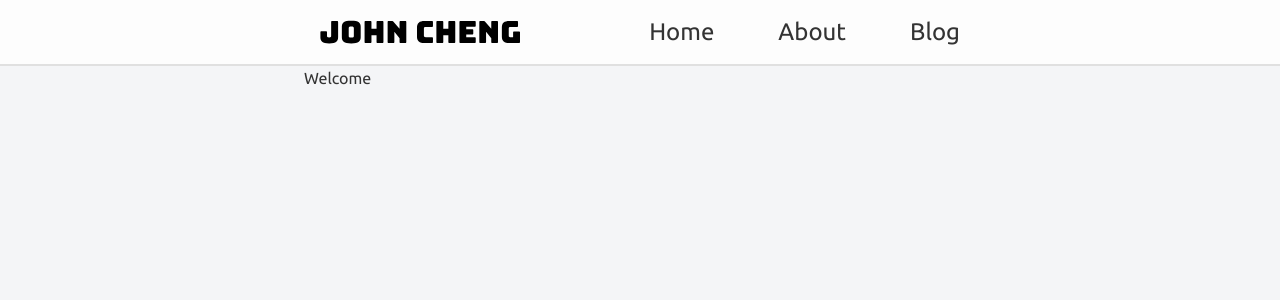
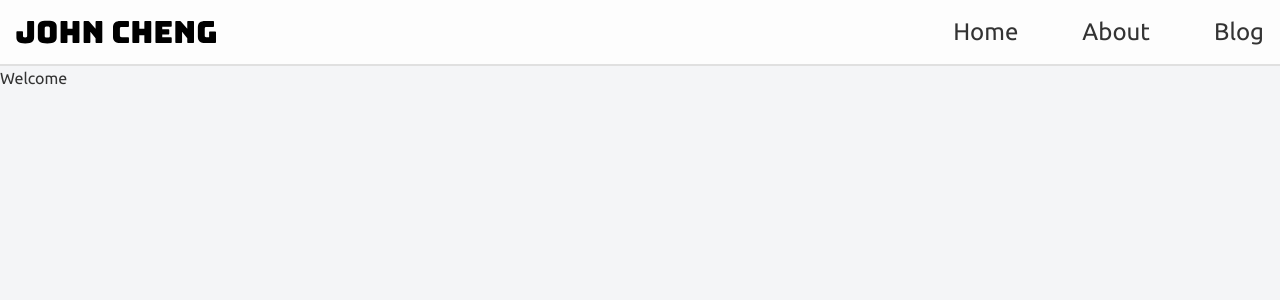
Before and after one commit to john-nhoj/johncheng, a Next.js app: page / in a window 1280 px wide. Shown: the top 300 px of the page. Built offline with nearby package versions, Linux system fonts and the light colour scheme.

Commit message:
Use margin instead of padding and wrap only content in it

```diff
--- a/src/components/Header/Header.tsx
+++ b/src/components/Header/Header.tsx
@@ -13,13 +13,17 @@ export const Header = () => {
     <header
       className={classNames(
         'bg-white',
+        'border-solid',
+        'border-b-2',
+        'border-border'
+      )}
+    >
+      <div
+        className={classNames(
           'flex',
           'flex-col',
           'md:flex-row',
-        'border-solid',
-        'border-b-2',
-        'border-border',
-        'wrapper__x-gutter'
+          'layout__margin--horizontal'
         )}
       >
         <div className="flex justify-between">
@@ -55,6 +59,7 @@ export const Header = () => {
           <HeaderLink label="About" href="/about" onClick={onClickHandler} />
           <HeaderLink label="Blog" href="/blog" onClick={onClickHandler} />
         </div>
+      </div>
     </header>
   );
 };
--- a/src/pages/_app.tsx
+++ b/src/pages/_app.tsx
@@ -9,7 +9,7 @@ function MyApp({ Component, pageProps }: AppProps) {
   return (
     <div>
       <Header />
-      <main className={classNames('wrapper__x-gutter')}>
+      <main className={classNames('layout__margin--horizontal')}>
         <Component {...pageProps} />
       </main>
     </div>
```
Lines whose indentation alone changed are shown as unchanged.
